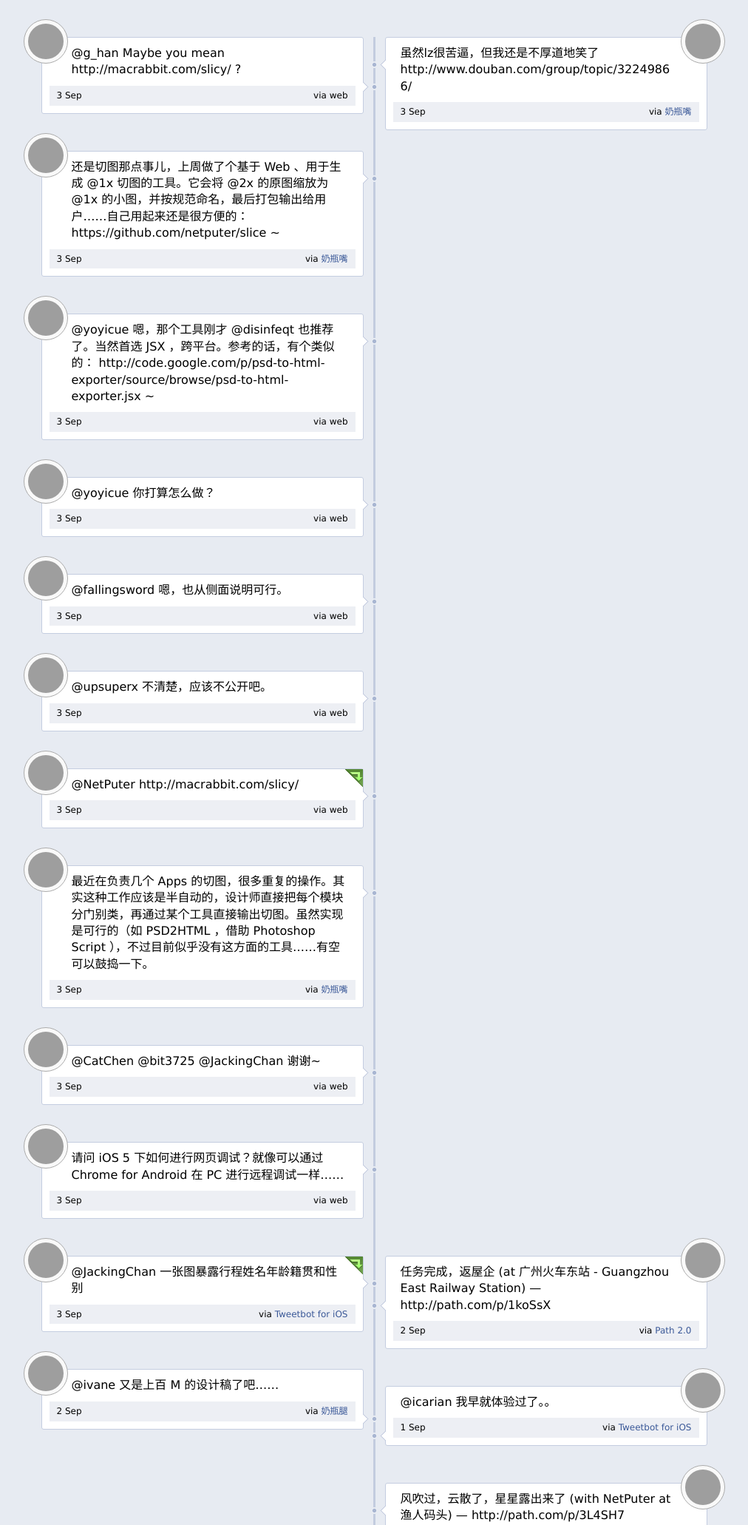
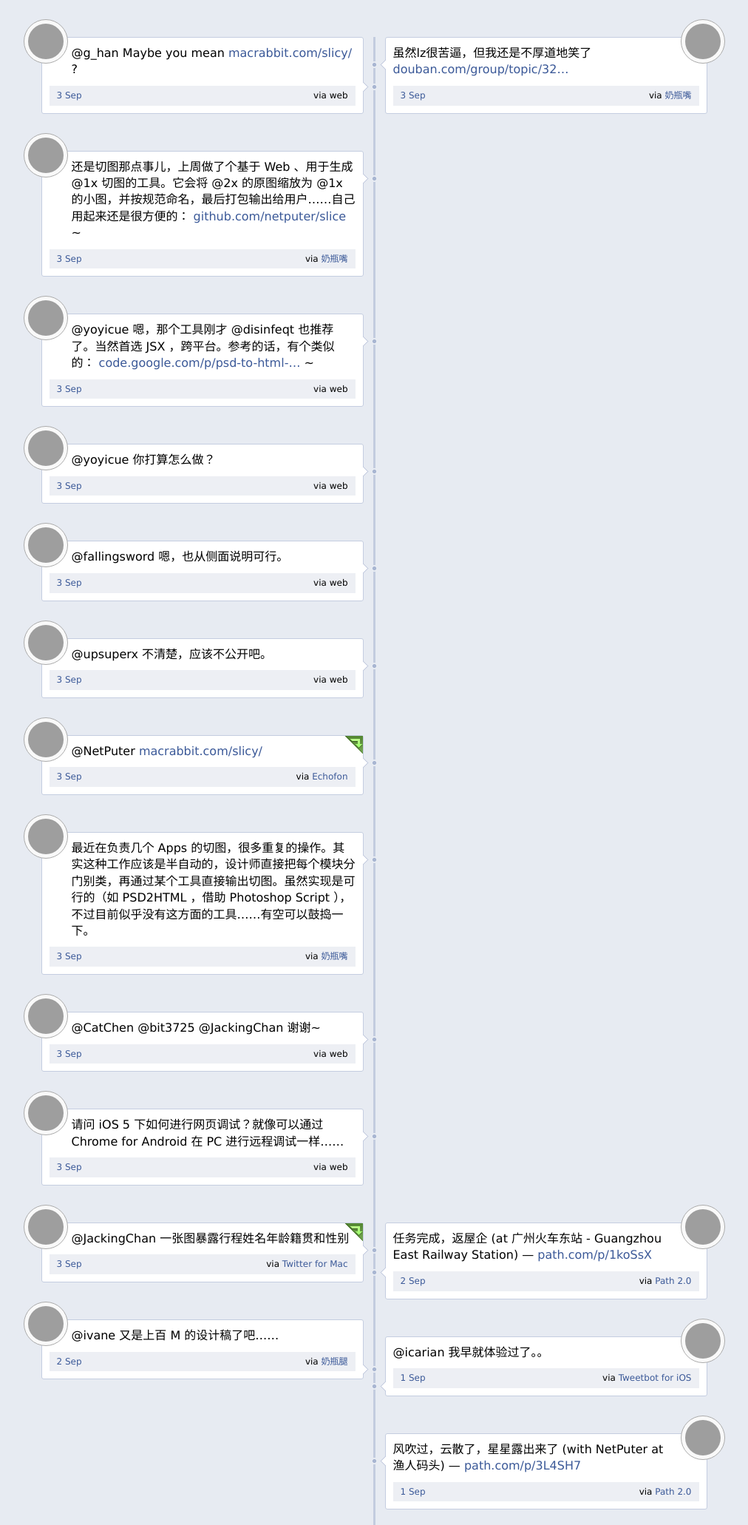
Before and after one commit to AstroProfundis/sweet, a PHP site: page / in a window 1280 px wide. Shown: the top 2062 px of the page at 74% size, without its empty margins (134-1146 px from the left). Run offline with PHP 8.4, Linux system fonts and the light colour scheme; some libraries are stand-ins or nearby versions; grey boxes are pictures that could not be loaded.

Commit message:
Add photo preview

```diff
--- a/common.php
+++ b/common.php
@@ -38,17 +38,32 @@
 			'photo' => NULL,
 		);
 
-		// Replace links
+		// Detect Twitter photos
+		if (!empty($tweet['entities']['media'])) {
+			foreach ($tweet['entities']['media'] as $m) {
+				$output['photo'] = $m['media_url'];
+
+				$output['text'] = str_replace($m['url'], NULL, $output['text']);
+			}
+		}
+
+		// Replace links and detect Instagram photos
 		if (!empty($tweet['entities']['urls'])) {
 			$u_search = array();
 			$u_replace = array();
 
 			foreach ($tweet['entities']['urls'] as $u) {
 				$u_search[] = $u['url'];
-				$u_replace[] = $u['expanded_url'];
+				$u_replace[] = '<a href="'.$u['expanded_url'].'">'.$u['display_url'].'</a>';
+
+				if (preg_match_all('#instagr\.am\/p\/([_-\d\w]+)#i', $u['expanded_url'], $matches, PREG_PATTERN_ORDER) > 0) {
+					foreach ($matches[1] as $match) {
+						$output['photo'] = sprintf('http://instagr.am/p/%s/media/?size=l', $match);
+					}
+				}
 			}
 
-			$output['text'] = str_replace($u_search, $u_replace, $tweet['text']);
+			$output['text'] = trim(str_replace($u_search, $u_replace, $tweet['text']));
 		}
 
 		// Construct retweeted status
--- a/index.php
+++ b/index.php
@@ -1,8 +1,8 @@
 <?php
 
-	require_once('config.php');
-	require_once('libs/twitter.php');
-	require_once('common.php');
+	include_once('config.php');
+	include_once('libs/twitter.php');
+	include_once('common.php');
 
 	/*
 	$connection = new TwitterOAuth($config['consumer_key'], $config['consumer_secret'], $config['access_token'], $config['access_token_secret']);
@@ -41,20 +41,26 @@
 			<div class="content">
 			{{#if retweeted}}
 				<div class="avatar">
-					<a href="#"><img src="{{retweeted.user.avatar}}" alt=""></a>
+					<a href="https://twitter.com/{{retweeted.user.screen_name}}"><img src="{{retweeted.user.avatar}}" alt=""></a>
 				</div>
-				<div class="tweet">{{retweeted.text}}</div>
+				<div class="tweet">{{{retweeted.text}}}</div>
+				{{#if retweeted.photo}}
+				<div class="photo"><img src="{{retweeted.photo}}" /></div>
+				{{/if}}
 				<div class="meta">
-					<span class="time" title="{{retweeted.abs_time}}">{{retweeted.rel_time}}</span> <span class="source">via {{{source}}}</span>
+					<span class="time"><a href="https://twitter.com/{{retweeted.user.screen_name}}/status/{{retweeted.id}}" title="{{retweeted.abs_time}}">{{retweeted.rel_time}}</a></span> <span class="source">via {{{retweeted.source}}}</span>
 				</div>
 				<i class="retweeted"></i>
 			{{else}}
 				<div class="avatar">
-					<a href="#"><img src="{{user.avatar}}" alt=""></a>
+					<a href="https://twitter.com/{{user.screen_name}}"><img src="{{user.avatar}}" alt=""></a>
 				</div>
-				<div class="tweet">{{text}}</div>
+				<div class="tweet">{{{text}}}</div>
+				{{#if photo}}
+				<div class="photo"><img src="{{photo}}" /></div>
+				{{/if}}
 				<div class="meta">
-					<span class="time" title="{{abs_time}}">{{rel_time}}</span> <span class="source">via {{{source}}}</span>
+					<span class="time"><a href="https://twitter.com/{{user.screen_name}}/status/{{id}}" title="{{abs_time}}">{{rel_time}}</a></span> <span class="source">via {{{source}}}</span>
 				</div>
 			{{/if}}
 			</div>
--- a/style.css
+++ b/style.css
@@ -186,14 +186,22 @@ a:hover, a:focus {
 
 .tweet {
 	margin-bottom: 10px;
-	padding: 0 10px 0 30px;
+	padding: 0 0 0 30px;
 	font-size: 16px;
 	word-wrap: break-word;
 	word-break: normal;
 }
 
 .right .tweet {
-	padding: 0 30px 0 10px;
+	padding: 0 30px 0 0;
+}
+
+.photo {
+	margin-bottom: 10px;
+}
+
+.photo img {
+	max-width: 416px;
 }
 
 .meta {
@@ -209,10 +217,6 @@ a:hover, a:focus {
 
 .meta .source {
 	float: right;
-}
-
-.photo {
-	margin: 0 -10px -5px -10px;
 }
 
 .controls {
```
